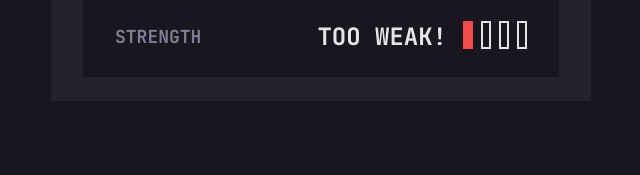
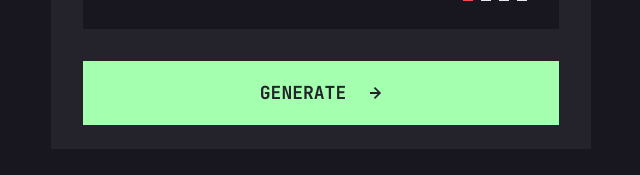
Before and after one commit to FredLC/password-generator, a React (Create React App) app: page / in a window 1280 px wide. Shown: the part 601-776 px from the top of the page, without its empty margins (319-959 px from the left). Built offline with nearby package versions, Linux system fonts and the light colour scheme.

Commit message:
Added button to generate password

```diff
--- a/src/App.js
+++ b/src/App.js
@@ -52,6 +52,11 @@ function App() {
     }
   }
 
+  function handleGeneratePassword(e) {
+    e.preventDefault();
+    setPassword(generatePassword(characterLength, conditions));
+  }
+
   useEffect(() => {
     checkPasswordStrength(characterLength, conditions);
   }, [characterLength, conditions]);
@@ -65,6 +70,7 @@ function App() {
             onChange={handleInputChange}
             placeholder="P4$5W0rD!"
             className="bg-[#24232C] w-full h-20 py-5 pl-7 text-3xl text-[#E6E5EA] focus:outline-none placeholder:opacity-25"
+            value={password}
           />
           <CopyButton copyText={password} />
         </div>
@@ -113,6 +119,21 @@ function App() {
             <span className="text-[#817D92] text-lg">STRENGTH</span>
             <PasswordStrength passwordStrength={passwordStrength} />
           </div>
+
+          <button
+            className="flex items-center justify-center bg-[#A4FFAF] w-full h-16 mt-8 text-[#24232C] text-lg hover:bg-transparent hover:border-2 hover:border-[#A4FFAF] hover:text-[#A4FFAF] cursor-pointer"
+            onClick={handleGeneratePassword}
+          >
+            GENERATE
+            <div className="ml-6">
+              <svg width="12" height="12" xmlns="http://www.w3.org/2000/svg">
+                <path
+                  fill="#24232C"
+                  d="m5.106 12 6-6-6-6-1.265 1.265 3.841 3.84H.001v1.79h7.681l-3.841 3.84z"
+                />
+              </svg>
+            </div>
+          </button>
         </div>
       </form>
     </div>
--- a/src/index.css
+++ b/src/index.css
@@ -38,3 +38,8 @@ body {
 .range-slider .range-slider__range {
   background: #a4ffaf !important;
 }
+
+/* Button hover */
+button:hover svg path {
+  fill: #a4ffaf;
+}
```
Also changed, not shown: src/fa-regular_copy.svg (deleted).
